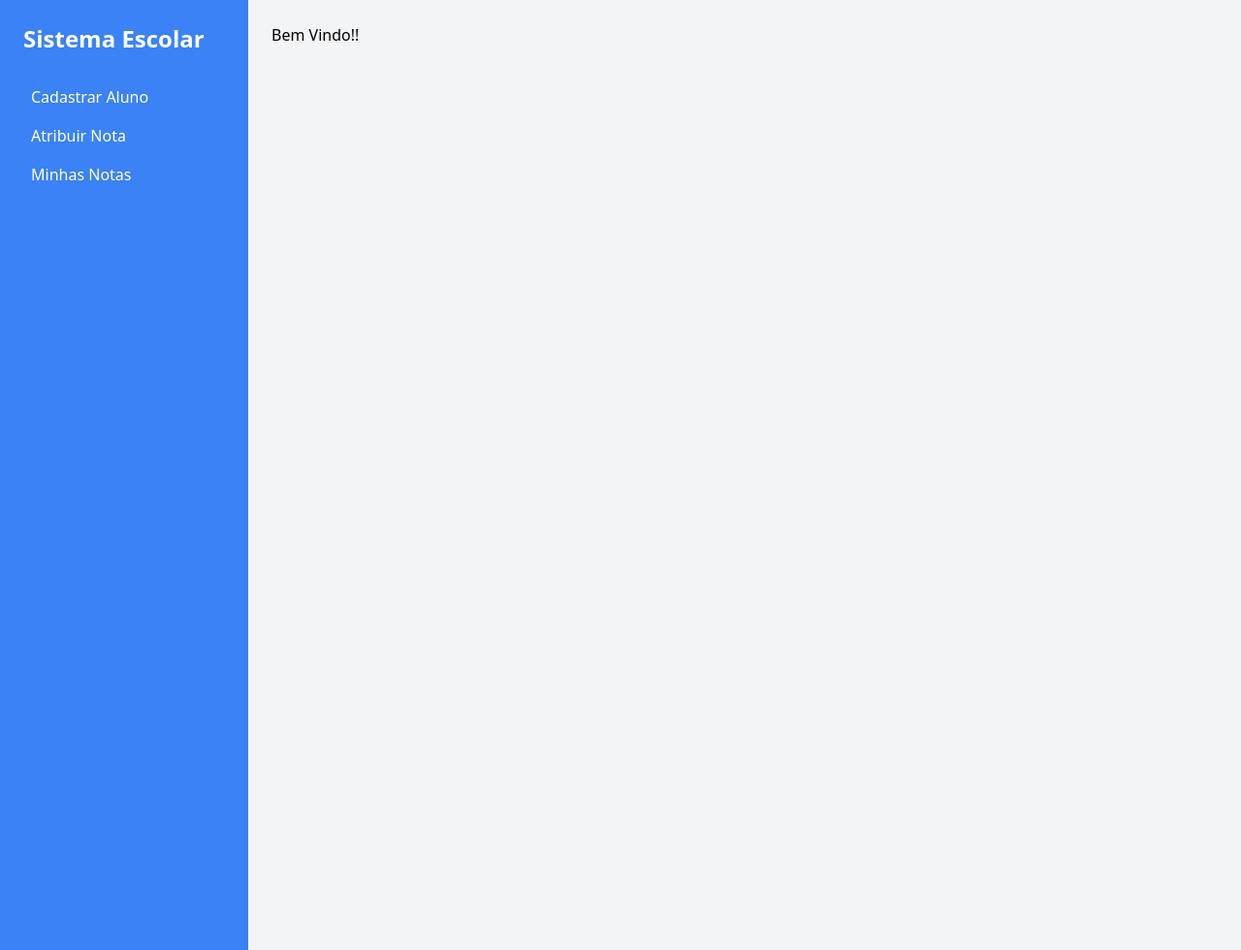
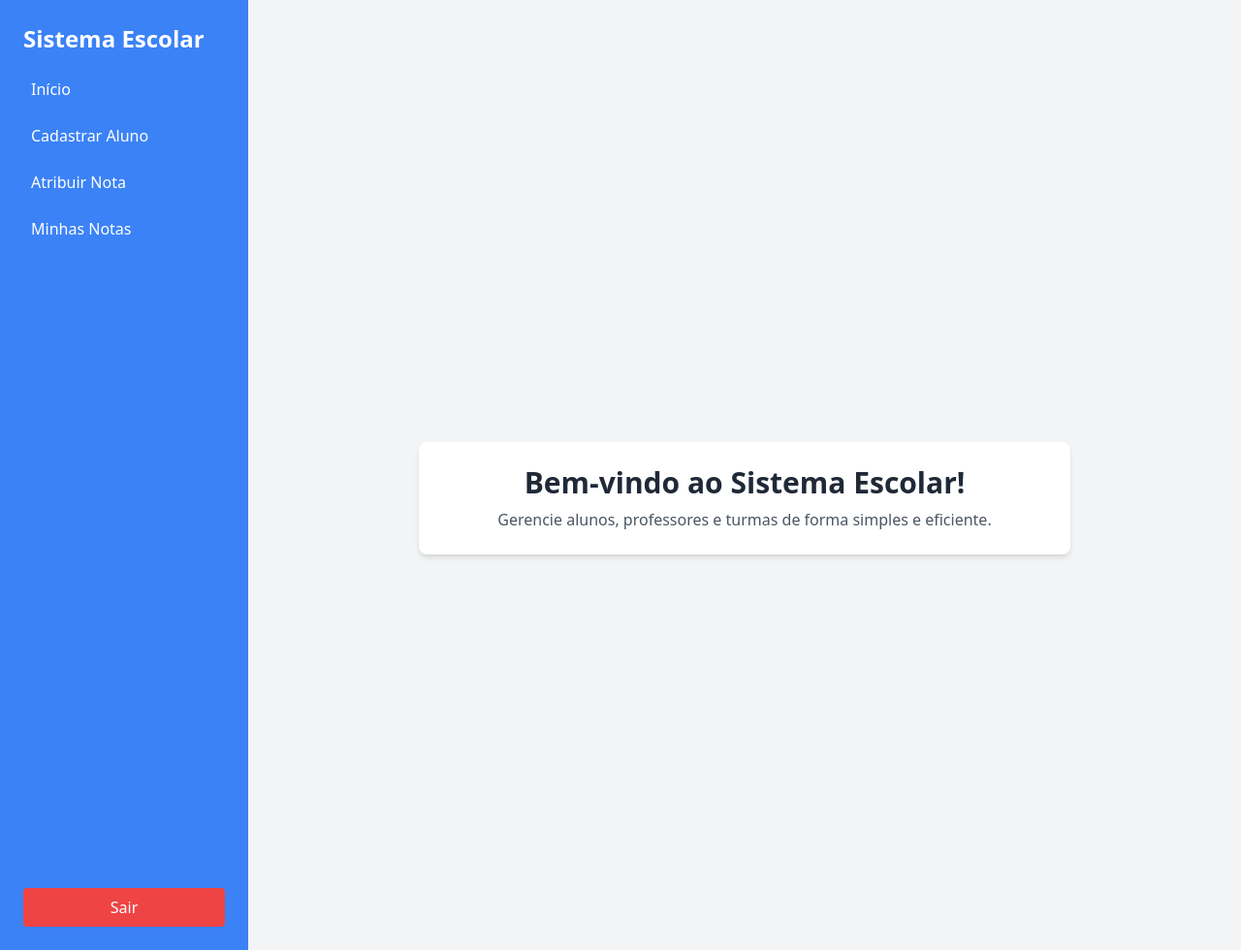
Before and after one commit to Felipe-ea/sistema_escolar, a PHP site: page /home.php in a window 1280 px wide. Shown: the whole page at 97% size. Run offline with PHP 8.4, Linux system fonts and the light colour scheme; some libraries are stand-ins or nearby versions.

Commit message:
ajuste na tela home

```diff
--- a/carregaTela.php
+++ b/carregaTela.php
@@ -14,5 +14,9 @@ if(isset($_POST['visualizarNota'])) {
     $tela_em_exibicao = $_POST['visualizarNota'];
 }
 
+if(isset($_POST['bemVindo'])) {
+    $tela_em_exibicao = $_POST['bemVindo'];
+}
+
 
 ?>
--- a/home.php
+++ b/home.php
@@ -1,7 +1,5 @@
 <?php
-
 require_once 'carregaTela.php';
-
 ?>
 
 <!DOCTYPE html>
@@ -12,44 +10,35 @@ require_once 'carregaTela.php';
     <title>Home - Sistema Escolar</title>
     <script src="https://cdn.tailwindcss.com"></script>
 </head>
-<body class="flex h-screen bg-gray-100">
+<body class="h-screen flex flex-row bg-gray-100">
 
-    <aside class="w-64 bg-blue-500 text-white p-6">
-        <a  class="text-2xl font-bold">Sistema Escolar</a>
-        <nav class="mt-6">
-            <form method="POST">
+
+    <aside class="w-64 h-full flex flex-col bg-blue-500 text-white p-6">
+        <h2 class="text-2xl font-bold mb-4">Sistema Escolar</h2>
+
+        <nav class="flex-grow">
+            <form method="POST" class="space-y-2">
+                <button name="bemVindo" value="bemVindo.php" type="submit" class="block w-full text-left p-2 rounded hover:bg-blue-600">Início</button>
                 <button name="cadastrarAluno" value="cadastrarAluno.php" type="submit" class="block w-full text-left p-2 rounded hover:bg-blue-600">Cadastrar Aluno</button>
                 <button name="atribuirNota" value="atribuirNota.php" type="submit" class="block w-full text-left p-2 rounded hover:bg-blue-600">Atribuir Nota</button>
                 <button name="visualizarNota" value="visualizarNota.php" type="submit" class="block w-full text-left p-2 rounded hover:bg-blue-600">Minhas Notas</button>
             </form>
         </nav>
+
+        <!-- Botão Sair fixo no final -->
+        <button class="mt-auto bg-red-500 p-2 rounded hover:bg-red-600 w-full">Sair</button>
     </aside>
 
-
-    <main class="flex-1 p-6">
-
+    <!-- Conteúdo Principal -->
+    <main class="flex-1 p-6 overflow-auto">
         <?php
-
-
-        if($tela_em_exibicao != null) {
-
+        if ($tela_em_exibicao != null) {
             include 'views/' . $tela_em_exibicao;
-
-        }else {
+        } else {
             include 'views/bemVindo.php';
         }
-
-       //echo $tela_em_exibicao;
-
         ?>
-
-
     </main>
-
-
-
-
-
 
 </body>
 </html>
--- a/views/bemVindo.php
+++ b/views/bemVindo.php
@@ -1 +1,6 @@
-<h1>Bem Vindo!!</h1>
+<div class="bg-gray-100 flex items-center justify-center h-screen">
+    <div class="w-full max-w-2xl p-6 bg-white rounded-lg shadow-md text-center">
+        <h1 class="text-3xl font-bold text-gray-800">Bem-vindo ao Sistema Escolar!</h1>
+        <p class="mt-2 text-gray-600">Gerencie alunos, professores e turmas de forma simples e eficiente.</p>
+    </div>
+</div>
```
